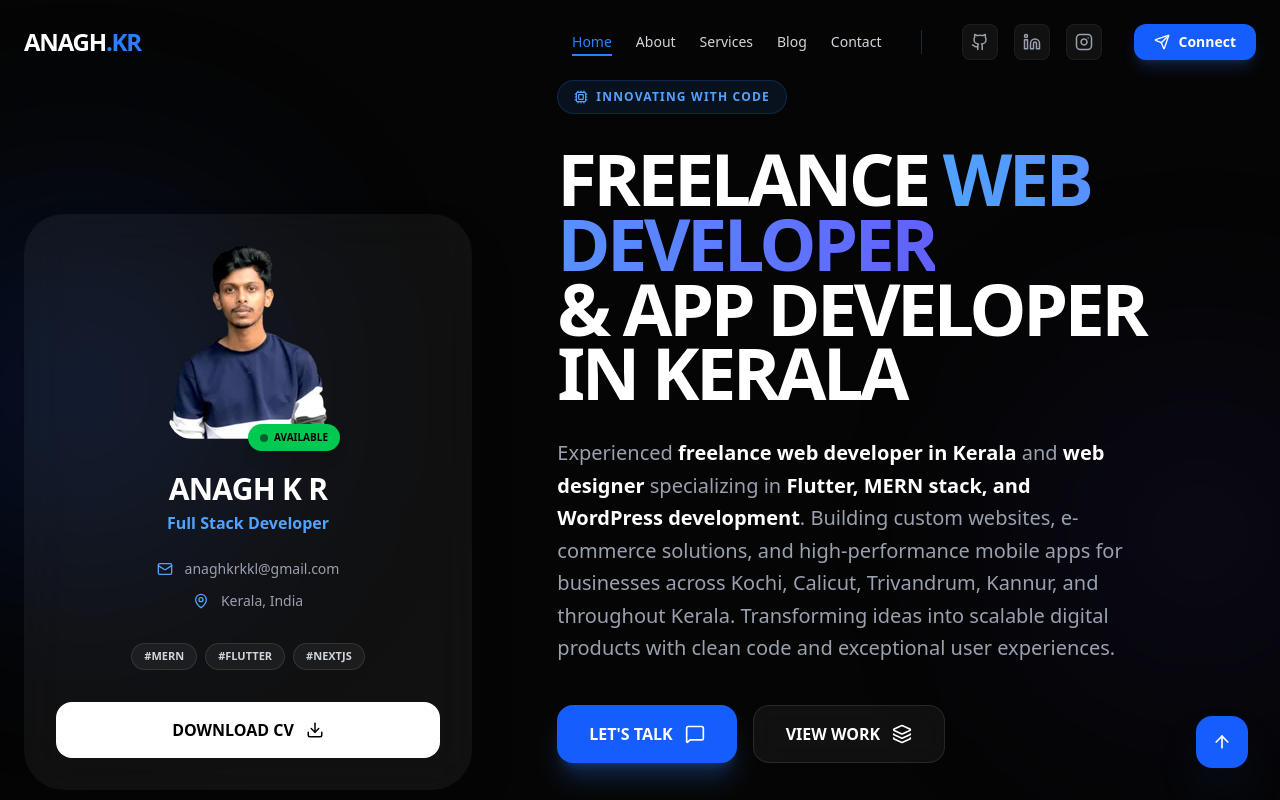
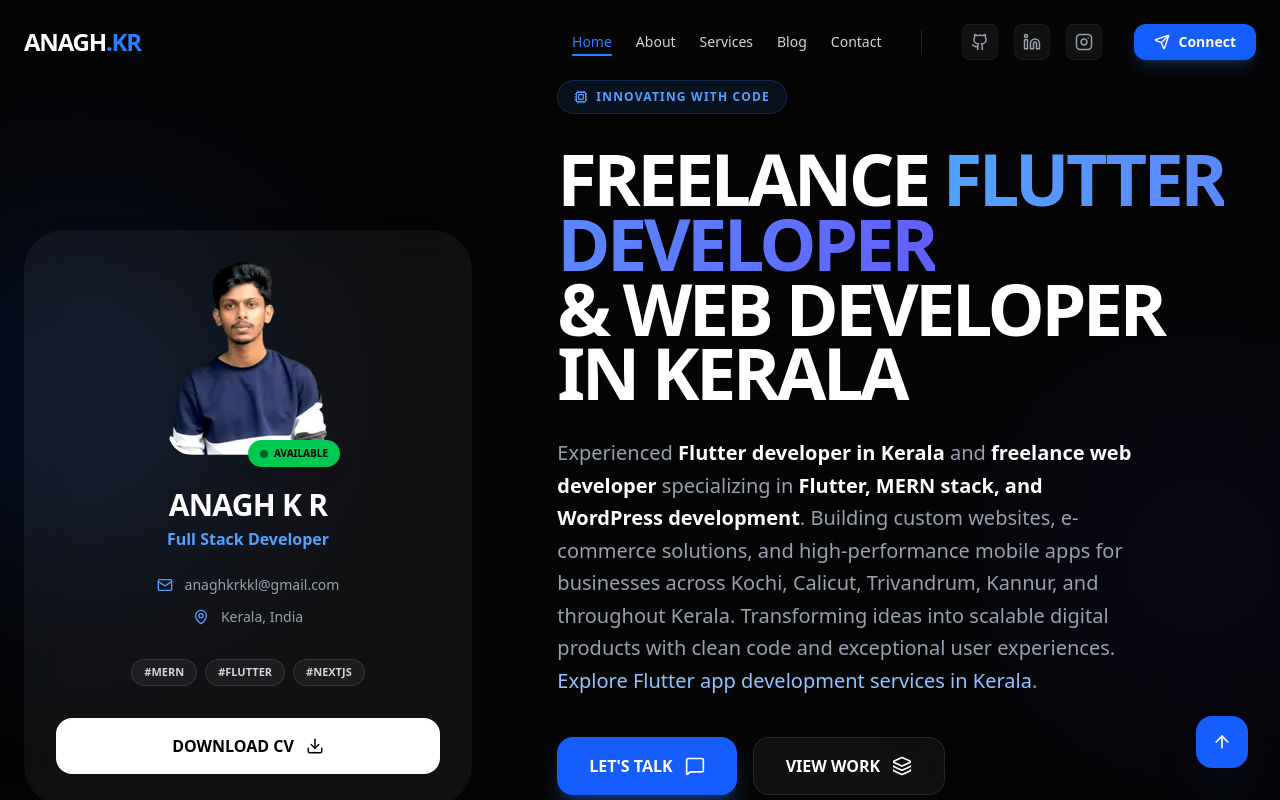
Before and after one commit to anagh534/portfolio, an Astro site: page / in a window 1280 px wide. Shown: the top 800 px of the page. Built offline with nearby package versions, Linux system fonts and the light colour scheme; Astro itself is replaced by a stand-in of ours.

Commit message:
feat: Update sitemap links and enhance service descriptions in portfolio components

```diff
--- a/public/robots.txt
+++ b/public/robots.txt
@@ -43,4 +43,4 @@ Disallow: /api/
 Disallow: /.git/
 
 # Sitemap location
-Sitemap: https://www.anaghkr.in/sitemap-index.xml
+Sitemap: https://www.anaghkr.in/sitemap.xml
--- a/src/components/home/hero.js
+++ b/src/components/home/hero.js
@@ -97,16 +97,16 @@ export default function Hero() {
             </div>
 
             <h1 className="text-5xl md:text-7xl font-black tracking-tighter text-white leading-[0.9] mb-8">
-              FREELANCE <span className="text-transparent bg-clip-text bg-gradient-to-r from-blue-400 to-indigo-500">WEB DEVELOPER</span><br />
-              & APP DEVELOPER <br />
+              FREELANCE <span className="text-transparent bg-clip-text bg-gradient-to-r from-blue-400 to-indigo-500">FLUTTER DEVELOPER</span><br />
+              & WEB DEVELOPER <br />
               IN KERALA
             </h1>
 
             <p className="text-xl text-gray-400 leading-relaxed mb-10 max-w-xl">
-              Experienced <strong className="text-white">freelance web developer in Kerala</strong> and <strong className="text-white">web designer</strong> specializing in <strong className="text-white">Flutter, MERN stack, and WordPress development</strong>.
+              Experienced <strong className="text-white">Flutter developer in Kerala</strong> and <strong className="text-white">freelance web developer</strong> specializing in <strong className="text-white">Flutter, MERN stack, and WordPress development</strong>.
               Building custom websites, e-commerce solutions, and high-performance mobile apps
               for businesses across Kochi, Calicut, Trivandrum, Kannur, and throughout Kerala.
-              Transforming ideas into scalable digital products with clean code and exceptional user experiences.
+              Transforming ideas into scalable digital products with clean code and exceptional user experiences. <Link href="/flutter-app-development" className="text-blue-300 underline underline-offset-4 hover:text-blue-200">Explore Flutter app development services in Kerala</Link>.
             </p>
 
             <div className="flex flex-wrap gap-4 mb-16">
--- a/src/components/home/whatweoffer.js
+++ b/src/components/home/whatweoffer.js
@@ -22,6 +22,8 @@ const services = [
         icon: <Globe size={24} />,
         shortDesc: "Professional MERN stack development services for businesses across Kerala. Building scalable, secure web applications with React, Next.js, Node.js, and MongoDB.",
         technologies: ["React", "Next.js", "Node.js", "MongoDB"],
+        href: "/mern-stack-development",
+        cta: "View MERN service",
     },
     {
         id: 2,
@@ -29,6 +31,8 @@ const services = [
         icon: <ShoppingCart size={24} />,
         shortDesc: "Complete online store development with secure payment integration, inventory management, and SEO optimization. Shopify, WooCommerce, and custom solutions available.",
         technologies: ["Shopify", "WooCommerce", "Stripe", "Next.js"],
+        href: "/ecommerce-development",
+        cta: "View ecommerce service",
     },
     {
         id: 3,
@@ -36,6 +40,8 @@ const services = [
         icon: <Smartphone size={24} />,
         shortDesc: "Expert Flutter mobile app development for iOS and Android. Native performance with beautiful UI, from concept to App Store deployment.",
         technologies: ["Flutter", "Dart", "Firebase", "App Store"],
+        href: "/flutter-app-development",
+        cta: "Hire Flutter developer Kerala",
     },
     {
         id: 4,
@@ -43,6 +49,8 @@ const services = [
         icon: <Palette size={24} />,
         shortDesc: "Modern, mobile-first website design that looks stunning on all devices. Converting Figma designs to pixel-perfect, fast-loading responsive websites.",
         technologies: ["Figma", "Tailwind", "Framer Motion"],
+        href: "/web-development",
+        cta: "View web design service",
     },
     {
         id: 5,
@@ -50,6 +58,8 @@ const services = [
         icon: <RefreshCw size={24} />,
         shortDesc: "Custom WordPress website development and theme customization. Easy content management with plugin integration and WooCommerce e-commerce setup.",
         technologies: ["WordPress", "WooCommerce", "Custom Themes"],
+        href: "/wordpress-development",
+        cta: "View WordPress service",
     },
     {
         id: 6,
@@ -57,6 +67,8 @@ const services = [
         icon: <CodeXml size={24} />,
         shortDesc: "Converting your Figma, PSD, or XD designs into clean, production-ready HTML, CSS, and React code with perfect attention to detail.",
         technologies: ["HTML5", "CSS3", "JavaScript", "React"],
+        href: "/react-development",
+        cta: "View frontend service",
     },
     {
         id: 7,
@@ -64,6 +76,8 @@ const services = [
         icon: <GraduationCap size={24} />,
         shortDesc: "Helping students with academic projects and startups with MVP development. Fast turnaround, mentoring included, and affordable pricing.",
         technologies: ["Fast MVP", "Documentation", "Mentoring"],
+        href: "/mobile-app-development",
+        cta: "View MVP service",
     },
     {
         id: 8,
@@ -71,6 +85,8 @@ const services = [
         icon: <Rocket size={24} />,
         shortDesc: "Website optimization for better search rankings and faster load times. Technical SEO, performance audits, and Google Analytics integration.",
         technologies: ["SEO", "Performance", "Analytics"],
+        href: "/services",
+        cta: "View SEO service",
     },
     {
         id: 9,
@@ -78,6 +94,8 @@ const services = [
         icon: <MessageCircleMore size={24} />,
         shortDesc: "Launch social-commerce ready stores with Instagram catalog setup, Shopify storefronts, and WhatsApp-first lead conversion.",
         technologies: ["Instagram Shop", "Shopify", "Social Commerce"],
+        href: "/instagram-store-development",
+        cta: "View Instagram store service",
     },
     {
         id: 10,
@@ -85,6 +103,8 @@ const services = [
         icon: <ShoppingCart size={24} />,
         shortDesc: "Build dropshipping websites and trend-product stores with high-converting pages, offer flows, and scalable order operations.",
         technologies: ["Dropshipping", "Checkout", "Automation"],
+        href: "/dropshipping-website-development",
+        cta: "View dropshipping service",
     },
     {
         id: 11,
@@ -92,6 +112,8 @@ const services = [
         icon: <Globe size={24} />,
         shortDesc: "Specialized ecommerce websites for clothing, shoe stores, and electronics with product-focused UX and faster mobile shopping.",
         technologies: ["Clothing", "Shoes", "Electronics"],
+        href: "/electronics-ecommerce-website-development",
+        cta: "View ecommerce niches",
     },
     {
         id: 12,
@@ -99,6 +121,8 @@ const services = [
         icon: <Smartphone size={24} />,
         shortDesc: "Develop secure dating and realtime chat apps with moderation features, scalable messaging architecture, and growth-ready roadmaps.",
         technologies: ["Flutter", "Node.js", "Realtime Chat"],
+        href: "/chat-app-development",
+        cta: "View chat app service",
     }
 ];
 
@@ -176,10 +200,10 @@ export default function WhatWeOffer() {
                             </div>
 
                             <a
-                                href="/contact"
+                                href={service.href || "/contact"}
                                 className="inline-flex items-center gap-2 text-xs font-black text-white uppercase tracking-widest group/link hover:text-blue-400 transition-colors"
                             >
-                                <span>Discuss Project</span>
+                                <span>{service.cta || "Discuss Project"}</span>
                                 <ArrowRight size={14} className="group-hover/link:translate-x-1 transition-transform" />
                             </a>
                         </motion.div>
--- a/src/components/pages/home/Page.js
+++ b/src/components/pages/home/Page.js
@@ -7,23 +7,23 @@ import WhatWeOffer from '@/components/home/whatweoffer';
 import WhyChooseMe from '@/components/home/WhyChooseMe';
 
 export const metadata = {
-  title: "Freelance Web Developer Kerala | Web Design, WordPress, Flutter & MERN",
-  description: "Hire a freelance web developer in Kerala for website design, WordPress development, e-commerce solutions, and Flutter app development. Serving Kochi, Calicut, Trivandrum, Kannur, and Kasaragod.",
-  keywords: "freelance web developer Kerala, web designer Kerala, freelance web designer Kerala, website development Kerala, WordPress developer Kerala, e-commerce development Kerala, Shopify developer Kerala, Flutter developer Kerala, MERN stack developer Kerala, mobile app developer Kerala, React developer Kerala, Node.js developer Kerala, Next.js developer Kerala, web developer Kochi, web developer Calicut, web developer Trivandrum, web developer Kannur, web developer Kasaragod, web developer near me, freelance web developer near me, website designer near me, app developer near me, wordpress developer near me",
+  title: "Flutter Developer Kerala | Freelance Web Developer, WordPress & MERN",
+  description: "Hire a Flutter developer in Kerala for iOS and Android app development, plus custom websites, WordPress, and MERN solutions. Serving Kochi, Calicut, Trivandrum, Kannur, and Kasaragod.",
+  keywords: "Flutter developer Kerala, hire Flutter developer Kerala, Flutter app developer Kerala, mobile app developer Kerala, freelance web developer Kerala, web designer Kerala, freelance web designer Kerala, website development Kerala, WordPress developer Kerala, e-commerce development Kerala, Shopify developer Kerala, MERN stack developer Kerala, React developer Kerala, Node.js developer Kerala, Next.js developer Kerala, Flutter developer Kochi, Flutter developer Calicut, Flutter developer Trivandrum, Flutter developer Kannur, Flutter developer Kasaragod, web developer near me, freelance web developer near me, website designer near me, app developer near me, wordpress developer near me",
   robots: { index: true, follow: true },
   alternates: {
     canonical: "https://www.anaghkr.in",
   },
   openGraph: {
-    title: "Freelance Web Developer Kerala | Website Design, WordPress & Flutter",
-    description: "Freelance web developer and web designer in Kerala for custom websites, WordPress development, e-commerce, and Flutter apps.",
+    title: "Flutter Developer Kerala | iOS Android Apps, Web & WordPress",
+    description: "Expert Flutter developer in Kerala for iOS and Android apps, custom websites, WordPress development, and MERN solutions.",
     url: "https://www.anaghkr.in",
     type: "website",
   },
   twitter: {
     card: "summary_large_image",
-    title: "Freelance Web Developer Kerala | WordPress, MERN & Flutter",
-    description: "Freelance web developer in Kerala offering website design, WordPress development, e-commerce solutions, and Flutter mobile apps.",
+    title: "Flutter Developer Kerala | WordPress, MERN & Web Development",
+    description: "Hire a Flutter developer in Kerala for mobile apps, websites, e-commerce, and WordPress projects.",
   },
 };
 
--- a/src/layouts/BaseLayout.astro
+++ b/src/layouts/BaseLayout.astro
@@ -69,7 +69,7 @@ const themeColor = globalMetadata?.viewport?.themeColor || "#050505";
     {googleVerification && <meta name="google-site-verification" content={googleVerification} />}
     <meta name="theme-color" content={themeColor} />
     {canonical && <link rel="canonical" href={canonical} />}
-    <link rel="sitemap" type="application/xml" href="/sitemap-index.xml" />
+    <link rel="sitemap" type="application/xml" href="/sitemap.xml" />
 
     {Object.entries(alternateLanguages).map(([locale, href]) => (
       <link rel="alternate" hreflang={locale} href={href} />
```
